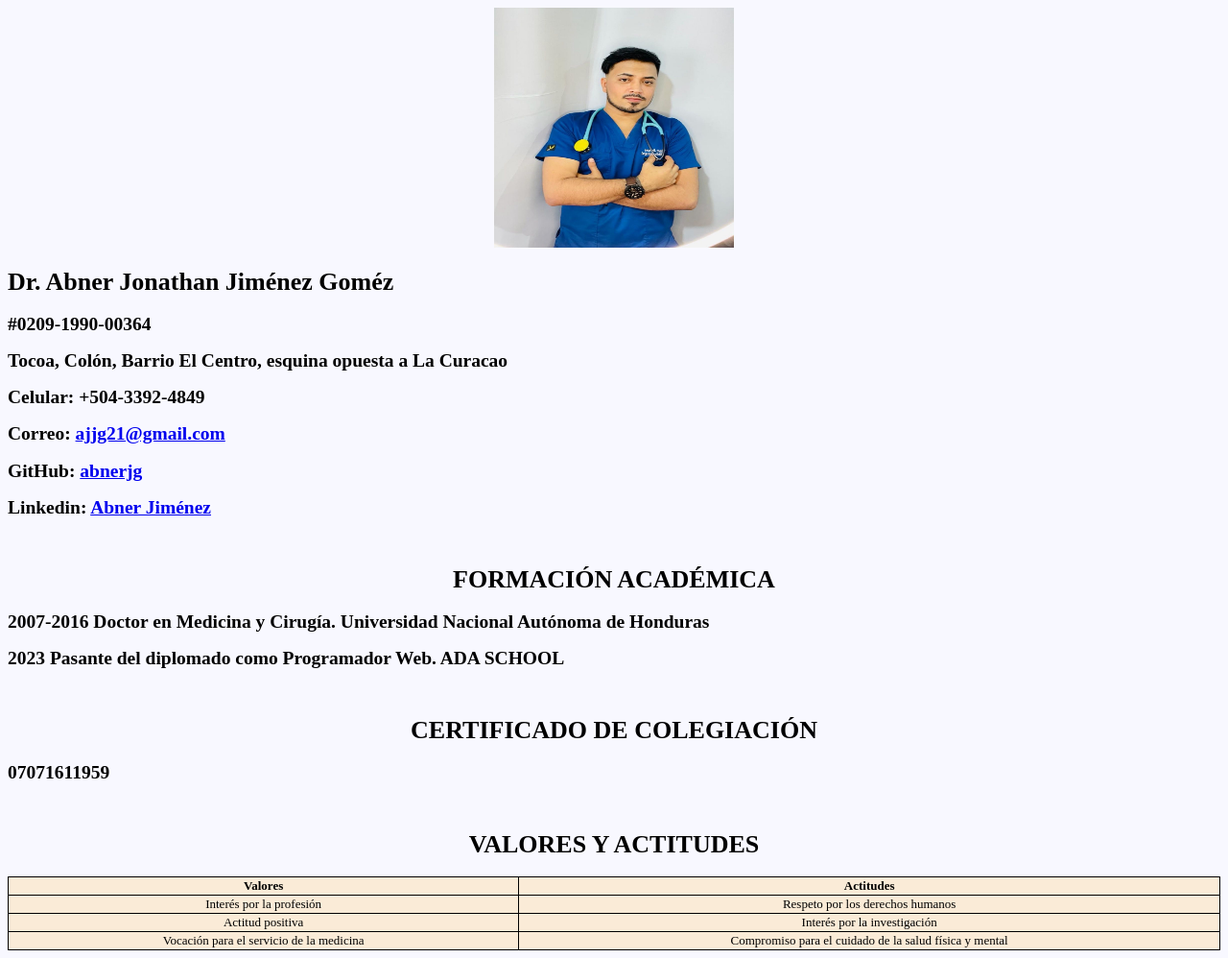
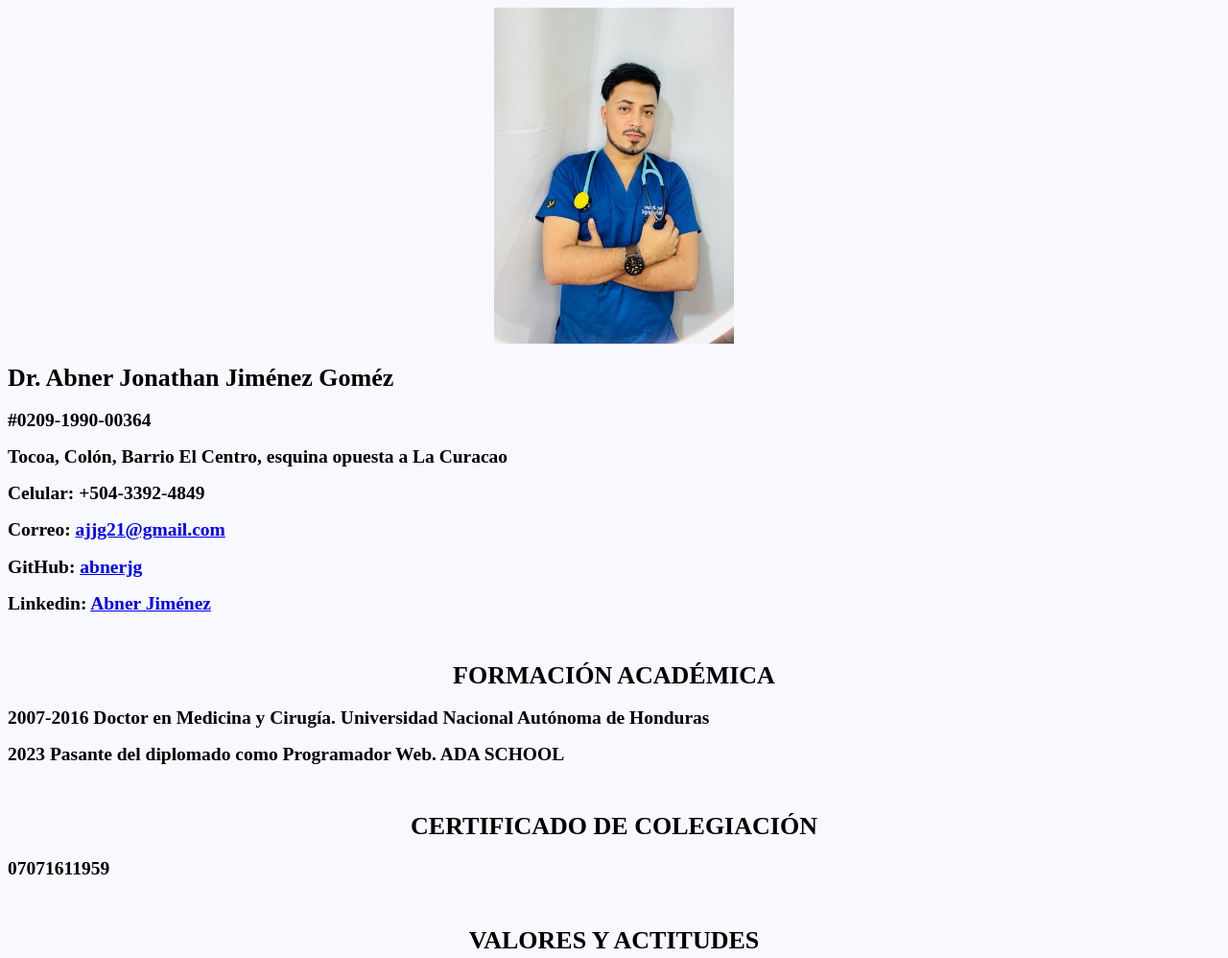
Before and after one commit to abnerjg/html-intro, a plain HTML site: page index.html in a window 1280 px wide. Shown: the top 998 px of the page at 96% size. Drawn offline with Linux system fonts and the light colour scheme; a script that the page names is missing.

Commit message:
git commit -m "segundo cambios"

```diff
--- a/index.html
+++ b/index.html
@@ -10,7 +10,7 @@
 </head>
 <body>
     <div style="text-align: center;">
-    <img src="/images/e43b60f0-6102-4173-a554-164ffdf0a698_Original.jpg" width="250px" height="250px" alt="foto de cv">
+    <img src="/images/e43b60f0-6102-4173-a554-164ffdf0a698_Original.jpg" width="250px" height="350px" alt="foto de cv">
     </div>
 
     <h1>Dr. Abner Jonathan Jiménez Goméz</h1>
@@ -35,10 +35,6 @@
     <div style="text-align: center;">
     <h1>VALORES Y ACTITUDES</h1>
     <table>
-        <tr>
-            <th>Valores</th>
-            <th>Actitudes</th>
-        </tr>
         <tr>
             <td>Interés por la profesión</td>
             <td>Respeto por los derechos humanos</td>
```
